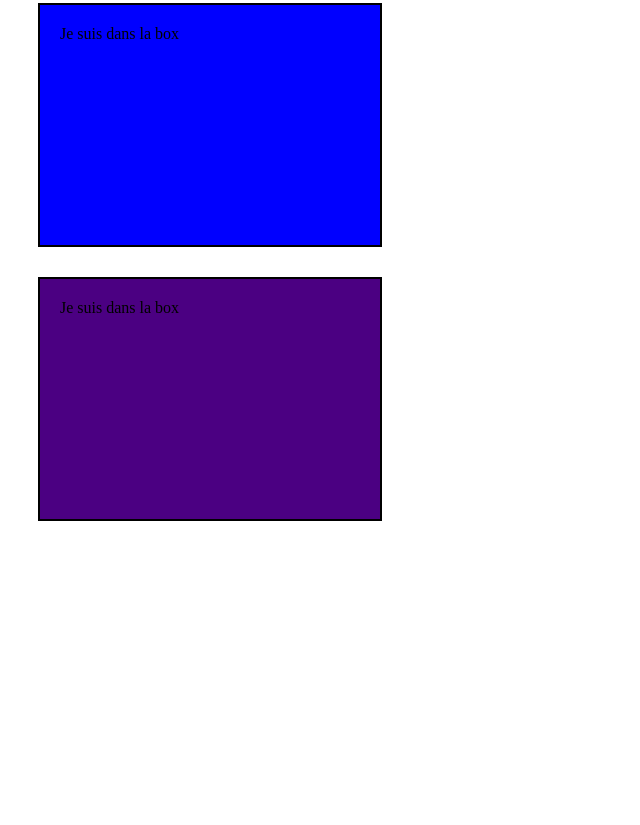
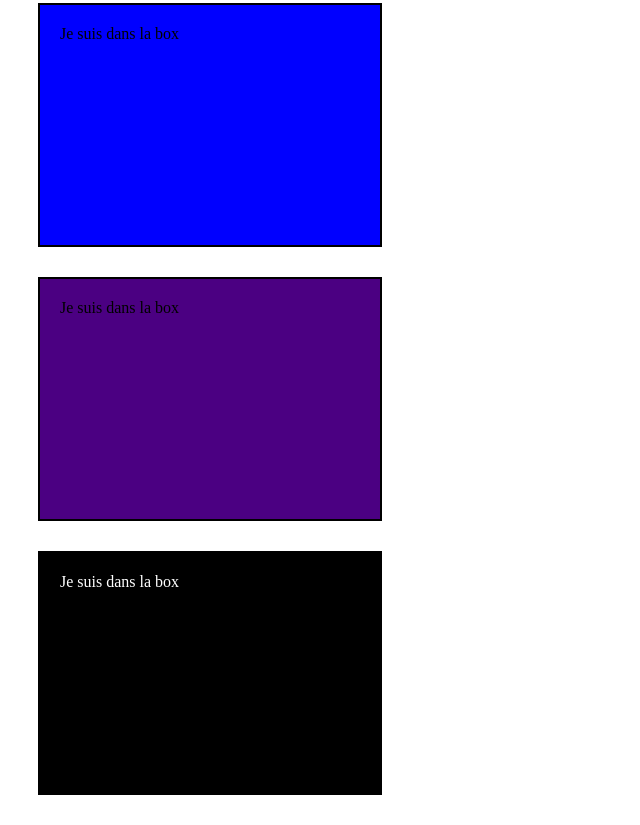
Before and after one commit to bendahmanem/ISITECH_2425_SIO_HTML, a plain HTML site: page index.html in a window 1280 px wide. Shown: the part 907-1732 px from the top of the page, without its empty margins (0-640 px from the left). Before the commit the page ends 1458 px from the top, so only its background shows below. Drawn offline with Linux system fonts and the light colour scheme.

Commit message:
Feat: ajout d'une black box, avec texte blanc

```diff
--- a/index.html
+++ b/index.html
@@ -23,5 +23,8 @@
     <div class="box"style="background-color: indigo;">
         Je suis dans la box
     </div>
+    <div class="box"style="background-color: black;color: white;">
+        Je suis dans la box
+    </div>
 </body>
 </html>
```
